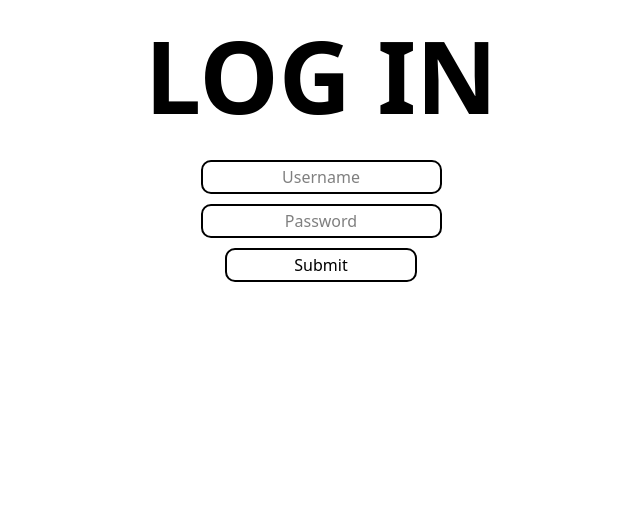
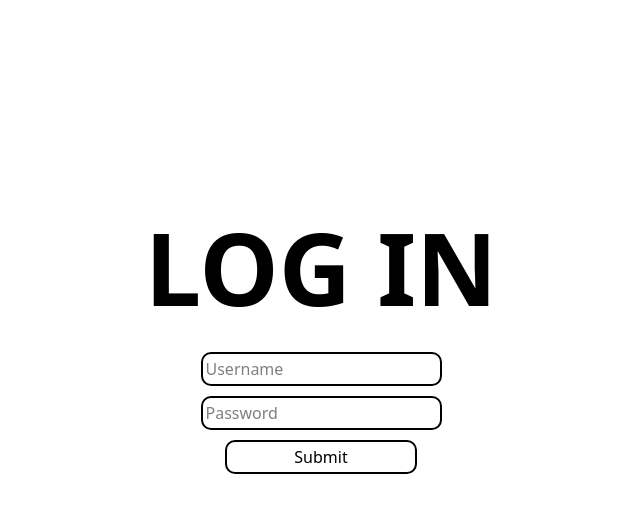
Before and after one commit to Potaluis/tap2_project, a SvelteKit app: page / in a window 1280 px wide. Shown: the top 512 px of the page, without its empty margins (319-959 px from the left). Built offline with nearby package versions, Linux system fonts and the light colour scheme.

Commit message:
CenterLogin

```diff
--- a/src/routes/+page.svelte
+++ b/src/routes/+page.svelte
@@ -1,15 +1,21 @@
 
 <script lang="ts">
-    //TODO
+    import { goto } from '$app/navigation';
+
+    function handleSubmit(event: SubmitEvent) {
+        event.preventDefault();
+        goto('/homepage');
+    }
 </script>
 
+<div class="container">
 <h1>LOG IN</h1>
-<form>
+<form on:submit={handleSubmit}>
 <input type="text" id="username" name="username" placeholder="Username"><br>
 <input type="password" id="pswd" name="pswd" placeholder="Password"><br>
 <input type="submit" value="Submit">
 </form>
-
+</div>
 
 
 <!--Tailwindcss will be done after, normal css for placeholder-->
@@ -22,8 +28,10 @@
 -->
 
 <style>
-    *{
+    .container{
         text-align: center;
+        max-width: 100%;
+        margin-top: 15%;
     }
     h1{
         font-size: 100px;
@@ -46,8 +54,5 @@
         color: black;
         cursor: pointer;
     }
-    label{
-
-    }
 
     </style>
--- /dev/null
+++ b/src/routes/homepage/+page.svelte
@@ -0,0 +1 @@
+<p>homepage</p>
```
Also changed, not shown: src/app.css (line endings or trailing spaces).
